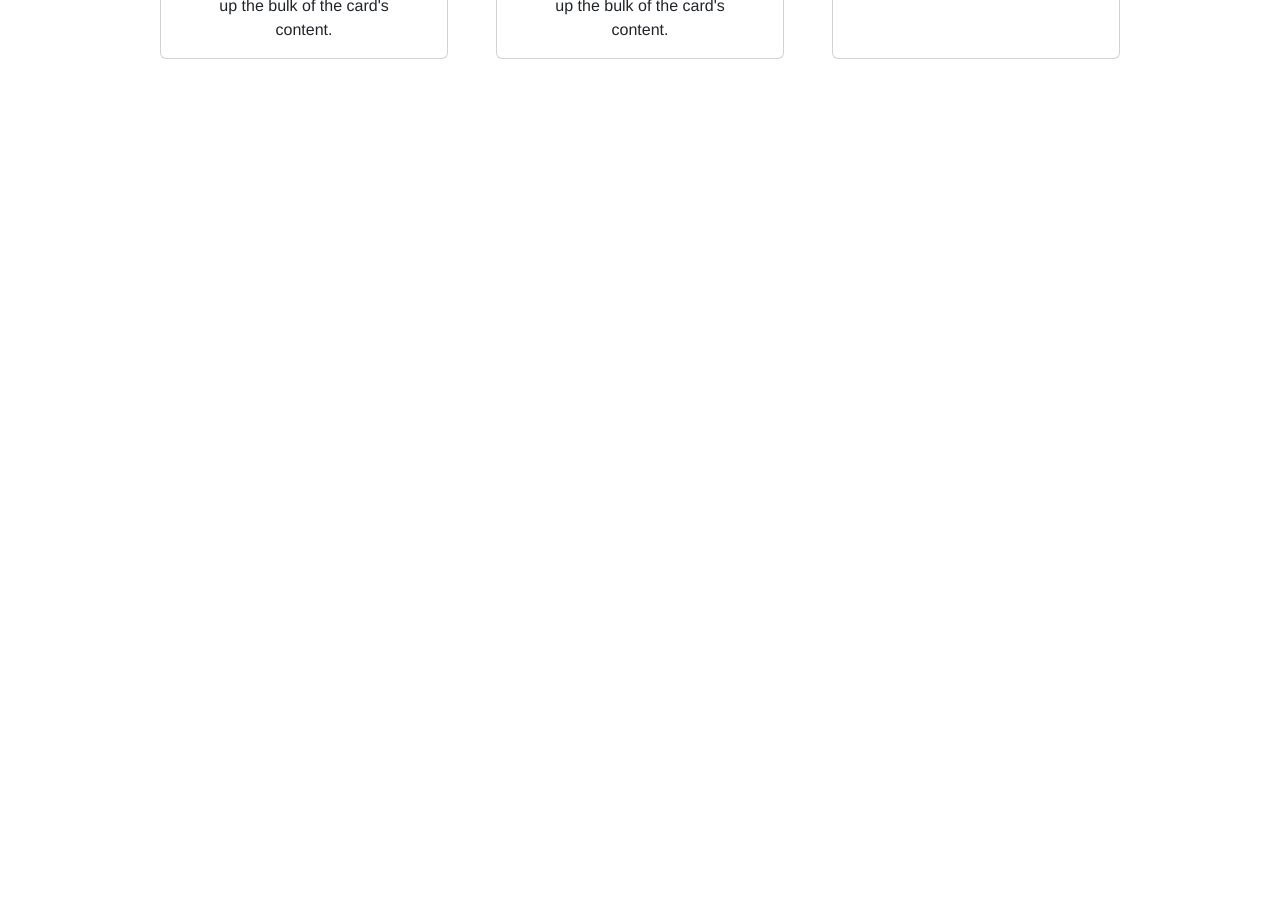
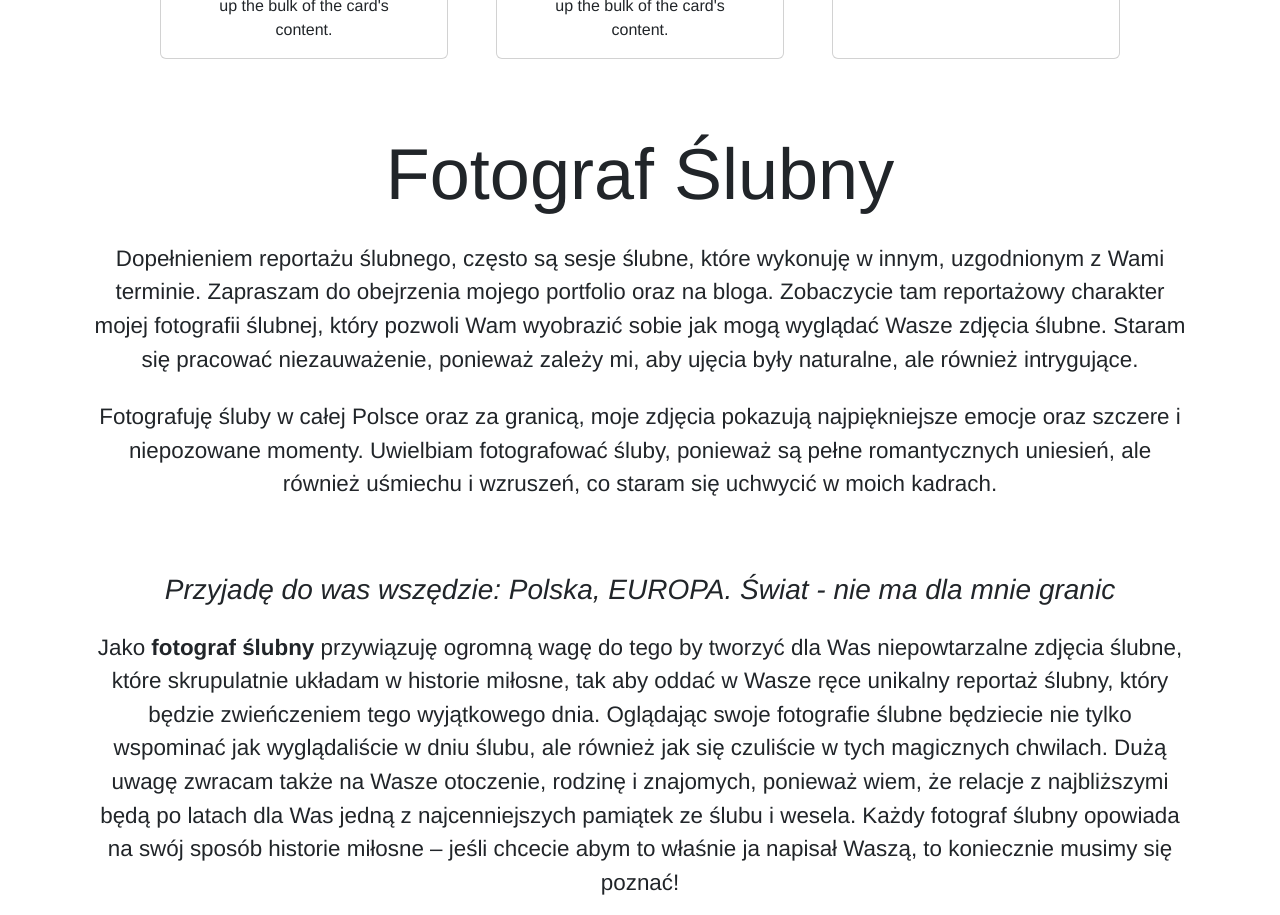
Before and after one commit to Emrimde/wedding-photographer-app, a React (Create React App) app: page / in a window 1280 px wide. Shown: the part 2220-3135 px from the top of the page. Before the commit the page ends 2351 px from the top, so only its background shows below. Built offline with nearby package versions, Linux system fonts and the light colour scheme.

Commit message:
Added content to second section

```diff
--- a/src/Components/Second-Section/Second-Section.tsx
+++ b/src/Components/Second-Section/Second-Section.tsx
@@ -50,10 +50,14 @@ function SecondSection(props: SecondSectionProps) {
                                 </div>
                             </div>
                     </article>
+                    <article className="row text-center main-text">
+                        <header className="display-2 mb-4">Fotograf Ślubny</header>
+                        <p className="mb-4">Dopełnieniem reportażu ślubnego, często są sesje ślubne, które wykonuję w innym, uzgodnionym z Wami terminie. Zapraszam do obejrzenia mojego portfolio oraz na bloga. Zobaczycie tam reportażowy charakter mojej fotografii ślubnej, który pozwoli Wam wyobrazić sobie jak mogą wyglądać Wasze zdjęcia ślubne. Staram się pracować niezauważenie, ponieważ zależy mi, aby ujęcia były naturalne, ale również intrygujące. </p>
+                        <p className="mb-4">Fotografuję śluby w całej Polsce oraz za granicą, moje zdjęcia pokazują najpiękniejsze emocje oraz szczere i niepozowane momenty. Uwielbiam fotografować śluby, ponieważ są pełne romantycznych uniesień, ale również uśmiechu i wzruszeń, co staram się uchwycić w moich kadrach.</p>
+                        <h3 className="mt-5 mb-4"><i>Przyjadę do was wszędzie:  Polska, EUROPA. Świat - nie ma dla mnie granic</i></h3>
+                        <p>Jako <b>fotograf ślubny</b> przywiązuję ogromną wagę do tego by tworzyć dla Was niepowtarzalne zdjęcia ślubne, które skrupulatnie układam w historie miłosne, tak aby oddać w Wasze ręce unikalny reportaż ślubny, który będzie zwieńczeniem tego wyjątkowego dnia. Oglądając swoje fotografie ślubne będziecie nie tylko wspominać jak wyglądaliście w dniu ślubu, ale również jak się czuliście w tych magicznych chwilach. Dużą uwagę zwracam także na Wasze otoczenie, rodzinę i znajomych, ponieważ wiem, że relacje z najbliższymi będą po latach dla Was jedną z najcenniejszych pamiątek ze ślubu i wesela. Każdy fotograf ślubny opowiada na swój sposób historie miłosne – jeśli chcecie abym to właśnie ja napisał Waszą, to koniecznie musimy się poznać! </p>
+                    </article>
                 </div>
-
-
-
             </section>
         </>)
 }
```
